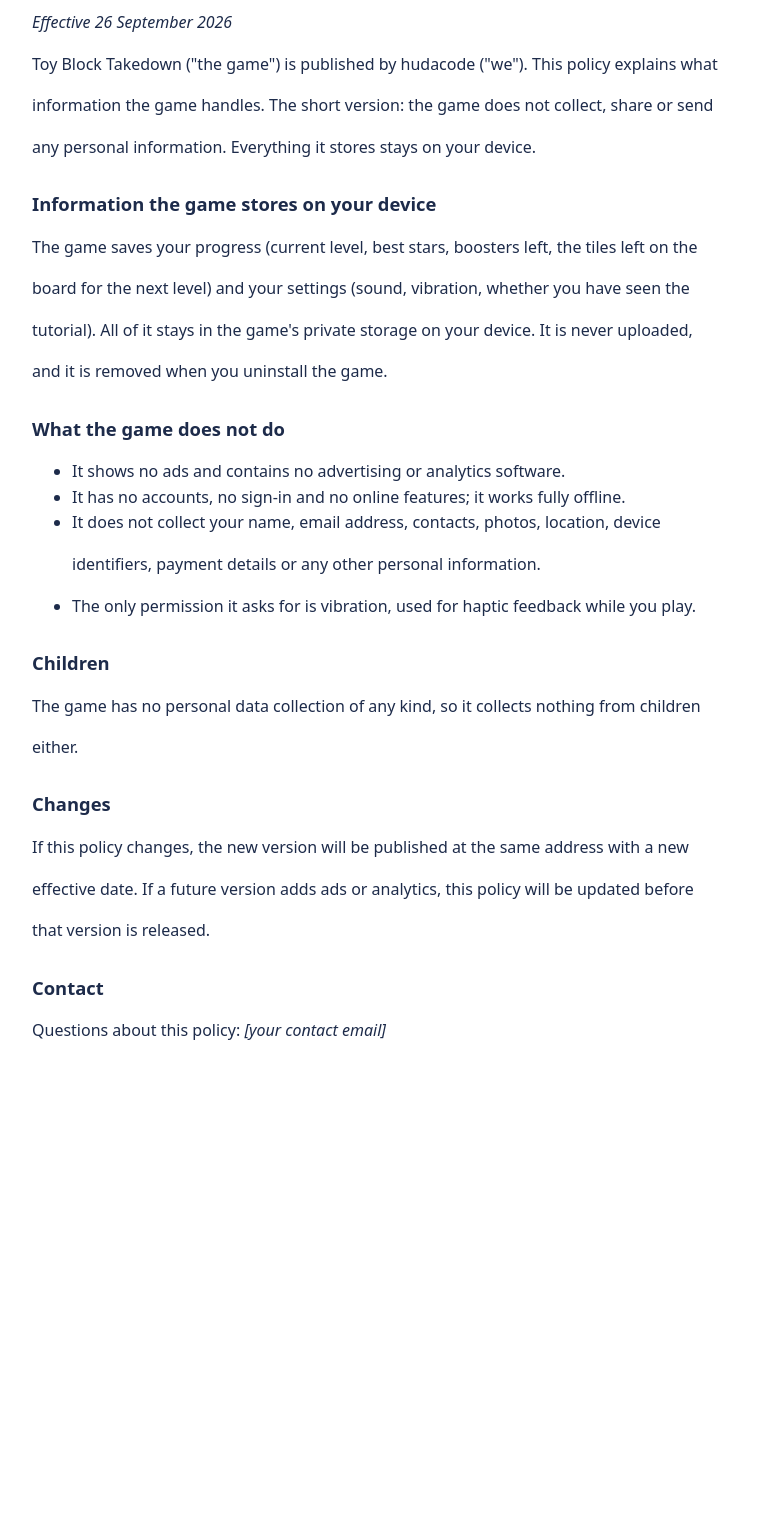
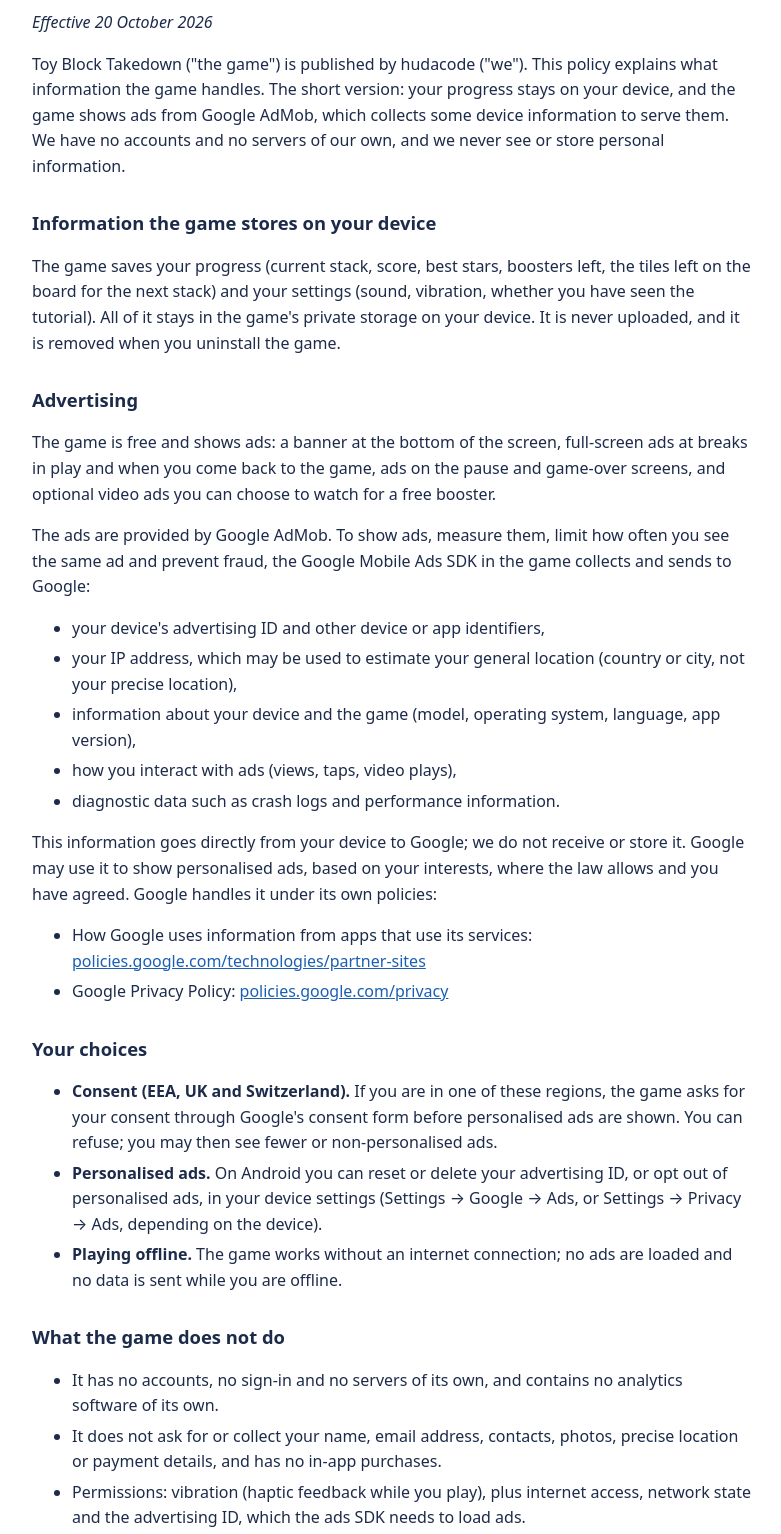
Before and after one commit to venus2410/hudagame, a plain HTML site: page privacy-policy/toy-block-takedown/index.html in a window 1280 px wide. Shown: the part 80-1614 px from the top of the page, without its empty margins (248-1029 px from the left). Before the commit the page ends 1156 px from the top, so only its background shows below. Drawn offline with Linux system fonts and the light colour scheme.

Commit message:
update policy

```diff
--- a/privacy-policy/toy-block-takedown/index.html
+++ b/privacy-policy/toy-block-takedown/index.html
@@ -1,94 +1,74 @@
-<!doctype html>
-<html lang="en">
-  <head>
-    <meta charset="utf-8" />
-    <meta name="viewport" content="width=device-width, initial-scale=1" />
+<!doctype html><html lang="en"><head><meta charset="utf-8"><meta name="viewport" content="width=device-width, initial-scale=1">
 <title>Privacy Policy — Toy Block Takedown</title>
-    <style>
-      body {
-        font-family:
-          system-ui,
-          -apple-system,
-          Segoe UI,
-          Roboto,
-          sans-serif;
-        max-width: 720px;
-        margin: 2rem auto;
-        padding: 0 1rem;
-        line-height: 1.6;
-        color: #1d2b4a;
-      }
-      h1 {
-        font-size: 1.6rem;
-      }
-      h2 {
-        font-size: 1.15rem;
-        margin-top: 1.8rem;
-      }
-    </style>
-  </head>
-  <body>
+<style>body{font-family:system-ui,-apple-system,Segoe UI,Roboto,sans-serif;max-width:720px;margin:2rem auto;padding:0 1rem;line-height:1.6;color:#1d2b4a}h1{font-size:1.6rem}h2{font-size:1.15rem;margin-top:1.8rem}li{margin:.3rem 0}a{color:#1a5fb4}</style></head><body>
 <h1>Privacy Policy — Toy Block Takedown</h1>
-    <p><em>Effective 26 September 2026</em></p>
-    <p>
-      Toy Block Takedown ("the game") is published by hudacode ("we"). This
-      policy explains what
-    </p>
-    <p>
-      information the game handles. The short version: the game does not
-      collect, share or send
-    </p>
-    <p>any personal information. Everything it stores stays on your device.</p>
+<p><em>Effective 20 October 2026</em></p>
+<p>Toy Block Takedown ("the game") is published by hudacode ("we"). This policy explains what
+information the game handles. The short version: your progress stays on your device, and the
+game shows ads from Google AdMob, which collects some device information to serve them. We
+have no accounts and no servers of our own, and we never see or store personal information.</p>
+
 <h2>Information the game stores on your device</h2>
-    <p>
-      The game saves your progress (current level, best stars, boosters left,
-      the tiles left on the
-    </p>
-    <p>
-      board for the next level) and your settings (sound, vibration, whether you
-      have seen the
-    </p>
-    <p>
-      tutorial). All of it stays in the game's private storage on your device.
-      It is never uploaded,
-    </p>
-    <p>and it is removed when you uninstall the game.</p>
+<p>The game saves your progress (current stack, score, best stars, boosters left, the tiles left
+on the board for the next stack) and your settings (sound, vibration, whether you have seen
+the tutorial). All of it stays in the game's private storage on your device. It is never
+uploaded, and it is removed when you uninstall the game.</p>
+
+<h2>Advertising</h2>
+<p>The game is free and shows ads: a banner at the bottom of the screen, full-screen ads at
+breaks in play and when you come back to the game, ads on the pause and game-over screens,
+and optional video ads you can choose to watch for a free booster.</p>
+<p>The ads are provided by Google AdMob. To show ads, measure them, limit how often you see the
+same ad and prevent fraud, the Google Mobile Ads SDK in the game collects and sends to Google:</p>
+<ul>
+<li>your device's advertising ID and other device or app identifiers,</li>
+<li>your IP address, which may be used to estimate your general location (country or city,
+not your precise location),</li>
+<li>information about your device and the game (model, operating system, language, app
+version),</li>
+<li>how you interact with ads (views, taps, video plays),</li>
+<li>diagnostic data such as crash logs and performance information.</li>
+</ul>
+<p>This information goes directly from your device to Google; we do not receive or store it.
+Google may use it to show personalised ads, based on your interests, where the law allows and
+you have agreed. Google handles it under its own policies:</p>
+<ul>
+<li>How Google uses information from apps that use its services:
+<a href="https://policies.google.com/technologies/partner-sites">policies.google.com/technologies/partner-sites</a></li>
+<li>Google Privacy Policy: <a href="https://policies.google.com/privacy">policies.google.com/privacy</a></li>
+</ul>
+
+<h2>Your choices</h2>
+<ul>
+<li><strong>Consent (EEA, UK and Switzerland).</strong> If you are in one of these regions, the game asks
+for your consent through Google's consent form before personalised ads are shown. You can
+refuse; you may then see fewer or non-personalised ads.</li>
+<li><strong>Personalised ads.</strong> On Android you can reset or delete your advertising ID, or opt out
+of personalised ads, in your device settings (Settings → Google → Ads, or Settings →
+Privacy → Ads, depending on the device).</li>
+<li><strong>Playing offline.</strong> The game works without an internet connection; no ads are loaded and
+no data is sent while you are offline.</li>
+</ul>
+
 <h2>What the game does not do</h2>
 <ul>
-      <li>
-        It shows no ads and contains no advertising or analytics software.
-      </li>
-      <li>
-        It has no accounts, no sign-in and no online features; it works fully
-        offline.
-      </li>
-      <li>
-        It does not collect your name, email address, contacts, photos,
-        location, device
-      </li>
-      <p>identifiers, payment details or any other personal information.</p>
-      <li>
-        The only permission it asks for is vibration, used for haptic feedback
-        while you play.
-      </li>
+<li>It has no accounts, no sign-in and no servers of its own, and contains no analytics
+software of its own.</li>
+<li>It does not ask for or collect your name, email address, contacts, photos, precise
+location or payment details, and has no in-app purchases.</li>
+<li>Permissions: vibration (haptic feedback while you play), plus internet access, network
+state and the advertising ID, which the ads SDK needs to load ads.</li>
 </ul>
+
 <h2>Children</h2>
-    <p>
-      The game has no personal data collection of any kind, so it collects
-      nothing from children
-    </p>
-    <p>either.</p>
+<p>The game is not directed at children under 13, and we do not knowingly collect personal
+information from children. If you believe a child has used the game and you have a concern,
+contact us at the address below.</p>
+
 <h2>Changes</h2>
-    <p>
-      If this policy changes, the new version will be published at the same
-      address with a new
-    </p>
-    <p>
-      effective date. If a future version adds ads or analytics, this policy
-      will be updated before
-    </p>
-    <p>that version is released.</p>
+<p>If this policy changes, the new version will be published at the same address with a new
+effective date.</p>
+
 <h2>Contact</h2>
-    <p>Questions about this policy: <em>[your contact email]</em></p>
-  </body>
-</html>
+<p>Questions about this policy: <a href="mailto:nguyencongdanh2410@gmail.com">nguyencongdanh2410@gmail.com</a></p>
+</body></html>
```
Lines whose indentation alone changed are shown as unchanged.
